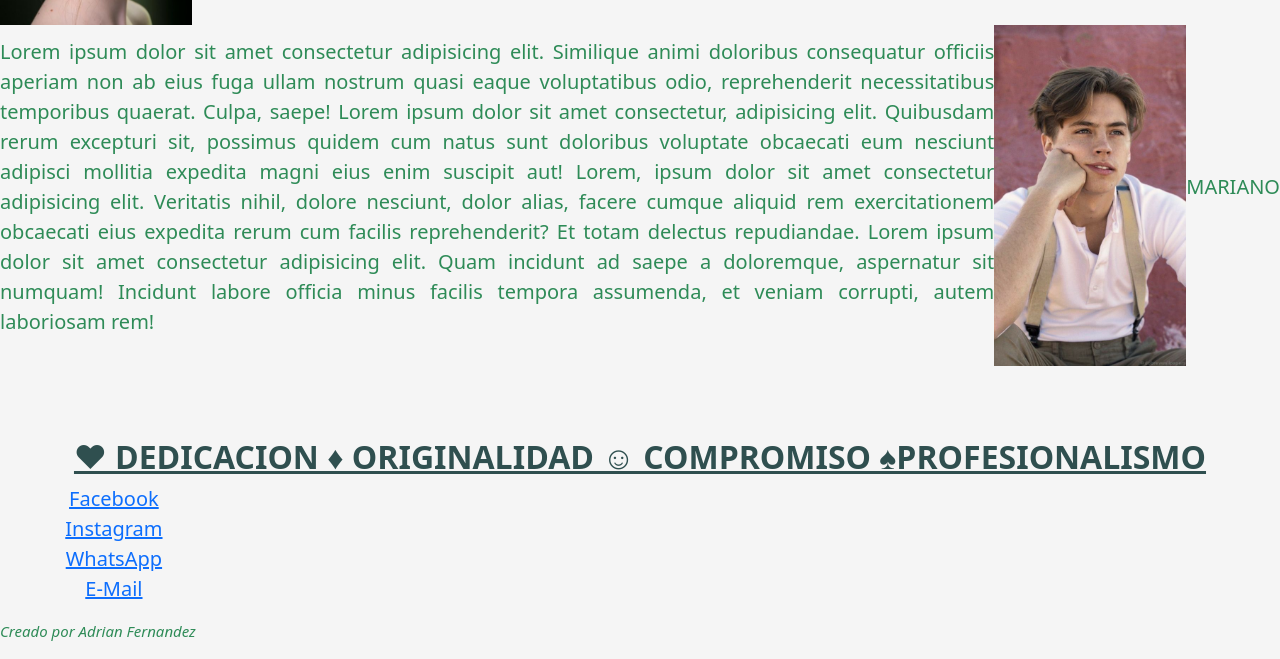
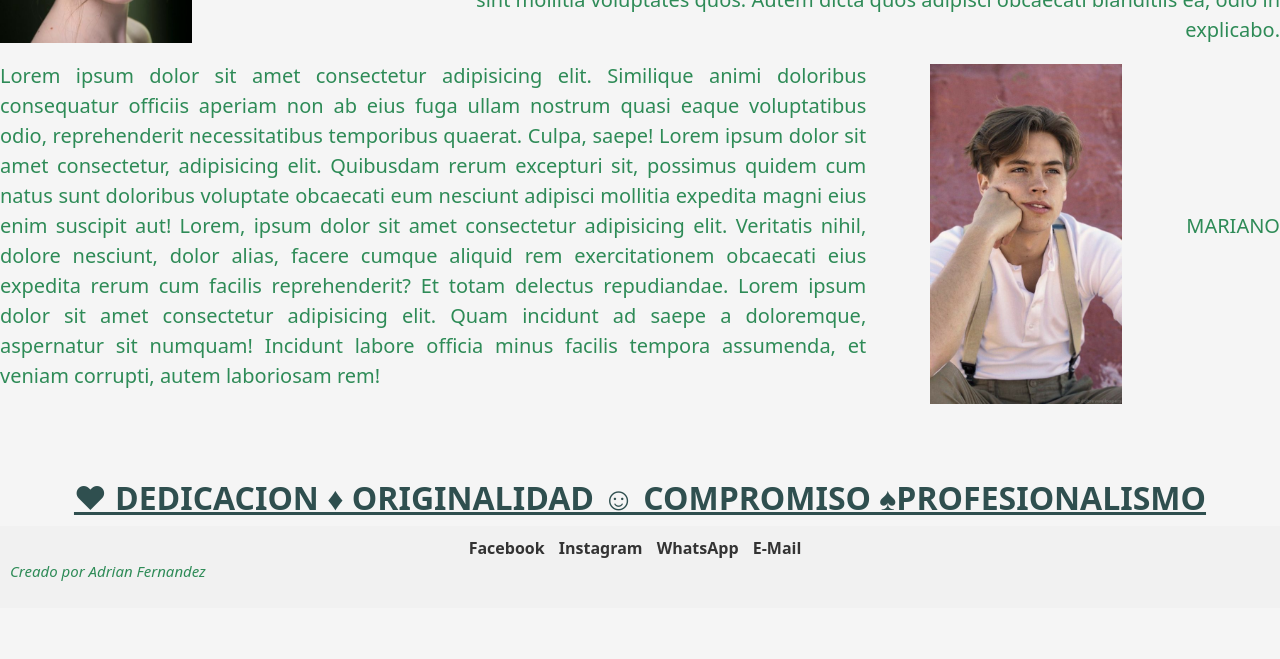
Before and after one commit to adrianfernandez14/proyectoencurso, a plain HTML site: page docs/pages/conocenos.html in a window 1280 px wide. Shown: the part 584-1243 px from the top of the page. After the commit the page ends 1192 px from the top, so only its background shows below. Drawn offline with nearby package versions, Linux system fonts and the light colour scheme.

Commit message:
generando cambios funcionales que seran enviados en mi reentrega

```diff
--- a/docs/css/style.css
+++ b/docs/css/style.css
@@ -36,27 +36,34 @@ header nav ul {
 /*MODIFICACIONES EN MI FOOTER*/
 
 
-
-footer ol{
-    font-size: 20px;
-    list-style-type: none;
-
-}
-
 footer p{
     font-size: 15px;
     font-style: italic;
 }
 
-footer{
-    display: inline-block;
+footer {
+    background-color: #f1f1f1;
+    padding: 10px;
     text-align: center;
+  }
 
+nav ul {
+    list-style: none;
+    padding: 0;
+    margin: 0;
 }
 
-footer ol div li a{
+nav li {
     display: inline-block;
+    margin-right: 10px; /* Espacio entre los enlaces */
 }
+
+nav a {
+    text-decoration: none;
+    color: #333;
+    font-weight: bold;
+}
+
 /*CLASES Y MODIF DE TEXTOS E IMAGENES*/
 
 .img-encuadra{
@@ -123,14 +130,14 @@ img {
 .poner-delado{
     display: flex;
     align-items: center;
+    gap: 4rem;
 }
 
-<<<<<<< HEAD:docs/css/style.css
-=======
-span p {
-    margin-right: 20px;
+.flex {
+    display: flexbox;
+    align-items: center;
+    order: 0;
 }
->>>>>>> modificado2:css/style.css
 
 .text-alejado{
     text-align: right;
--- a/docs/pages/conocenos.html
+++ b/docs/pages/conocenos.html
@@ -50,7 +50,7 @@
                     <img class="img-pequenia" src="../img/muchacha-jazmin.jpg" alt="jazmin-aleatoria">
 
 
-                        <p class="text-llamativo-m">JAZMIN</p>
+                        <p class="text-llamativo">JAZMIN</p>
 
 
 
@@ -79,13 +79,15 @@
 
     <!-- Pie de pagina y enlaces de redes sociales-->
 
-    <footer>
-        <ol>
-            <li><a href="http://facebook.com/" target="_blank" rel="noopener noreferrer">Facebook</a></li>
-            <li><a href="http://instagram.com/" target="_blank" rel="noopener noreferrer">Instagram</a></li>
-            <li><a href="http://whatsapp.com/" target="_blank" rel="noopener noreferrer">WhatsApp</a></li>
-            <li><a href="mailto:mondofelice@gmail.com">E-Mail</a></li>
-         </ol>
+    <footer class="flex">
+        <nav>
+            <ul>
+                <li><a href="http://facebook.com/" target="_blank" rel="noopener noreferrer">Facebook</a></li>
+                <li><a href="http://instagram.com/" target="_blank" rel="noopener noreferrer">Instagram</a></li>
+                <li><a href="http://whatsapp.com/" target="_blank" rel="noopener noreferrer">WhatsApp</a></li>
+                <li><a href="mailto:mondofelice@gmail.com">E-Mail</a></li>
+            </ul>
+        </nav>
          <p>
             Creado por Adrian Fernandez
         </p>
```
